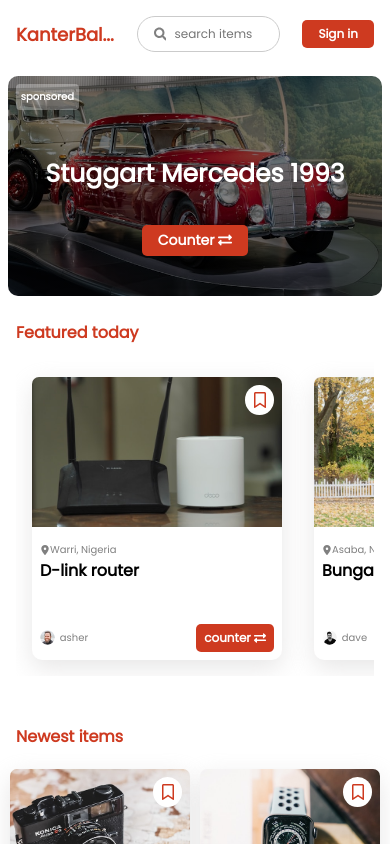
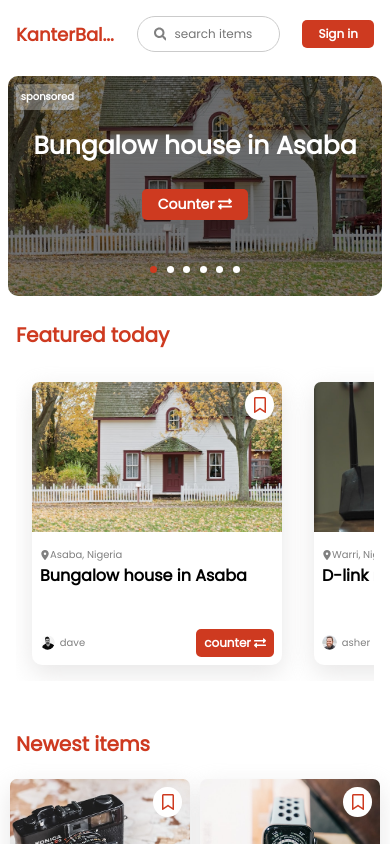
Before and after one commit to lawrencejr5/kanterbal, a Next.js app: page / in a window 390 px wide. Shown: the top 844 px of the page. Built offline with nearby package versions, Linux system fonts and the light colour scheme.

Commit message:
included dots in sponsored banner

```diff
--- a/app/components/Banner.tsx
+++ b/app/components/Banner.tsx
@@ -1,19 +1,55 @@
-import React from "react";
+"use client";
+import React, { useEffect, useState } from "react";
 import { FaExchangeAlt } from "react-icons/fa";
 
-import Button from "./reuse/Button";
+import { featured } from "../data/items";
 
 const Banner = () => {
+  const [currIndex, setCurrIndex] = useState(0);
+
+  useEffect(() => {
+    const featuredInterval = setInterval(() => {
+      setCurrIndex((prev) => {
+        if (prev > featured.length - 2) return 0;
+        return prev + 1;
+      });
+    }, 10000);
+
+    return () => clearInterval(featuredInterval);
+  }, [currIndex]);
+
   return (
     <section className="banner-container">
-      <div className="banner">
+      <div
+        className="banner"
+        style={{
+          backgroundImage: `linear-gradient(
+        to left,
+        rgba(0, 0, 0, 0.5),
+        rgba(0, 0, 0, 0.5)
+      ),
+      url(/images/items/${featured[currIndex].img})`,
+        }}
+      >
         <div className="sponsored-text">sponsored</div>
         <div className="main-content">
-          <p>Stuggart Mercedes 1993</p>
+          <p>{featured[currIndex].name}</p>
           <button>
             Counter&nbsp;
             <FaExchangeAlt />
           </button>
+        </div>
+        <div className="dots-container">
+          {featured.map((item, i) => {
+            return (
+              <div
+                key={i}
+                className={`dot ${
+                  item.name === featured[currIndex].name ? "action" : ""
+                }`}
+              ></div>
+            );
+          })}
         </div>
       </div>
     </section>
--- a/app/data/items.tsx
+++ b/app/data/items.tsx
@@ -8,18 +8,18 @@
 
 export const featured: Item[] = [
   {
-    name: "D-link router",
-    location: "Warri, Nigeria",
-    img: "d-link router.jpg",
-    user: "asher",
-    userImg: "user-3.png",
-  },
-  {
     name: "Bungalow house in Asaba",
     location: "Asaba, Nigeria",
     img: "house-in-asaba.jpg",
     user: "dave",
     userImg: "user-5.png",
+  },
+  {
+    name: "D-link router",
+    location: "Warri, Nigeria",
+    img: "d-link-router.jpg",
+    user: "asher",
+    userImg: "user-3.png",
   },
   {
     name: "Stuggart Mercedes",
@@ -69,7 +69,7 @@
   {
     name: "D-link router",
     location: "Warri, Nigeria",
-    img: "d-link router.jpg",
+    img: "d-link-router.jpg",
     user: "asher",
     userImg: "user-3.png",
   },
--- a/app/page.tsx
+++ b/app/page.tsx
@@ -31,7 +31,7 @@
           })}
         </div>
         <div className="btn-container">
-          <button>View more...</button>
+          <button>View more&nbsp;&rarr;</button>
         </div>
       </section>
       <section className="banner2">
--- a/app/styles/style.responsive.scss
+++ b/app/styles/style.responsive.scss
@@ -27,7 +27,7 @@
   .new-container {
     padding: 1rem 0.3rem;
     h1 {
-      font-size: 16px;
+      font-size: 20px;
     }
     .items-container {
       grid-template-columns: 1fr 1fr;
@@ -72,15 +72,22 @@
         font-size: 10px;
       }
       .main-content {
-        margin-top: 3rem;
+        margin-top: 1rem;
         height: 100px;
         p {
           font-size: 25px;
           text-align: center;
-          margin-bottom: 2rem;
+          margin-bottom: 1rem;
         }
         button {
           @include defaultBtn($f-size: 14px);
+        }
+      }
+      .dots-container {
+        .dot {
+          width: 7px;
+          height: 7px;
+          margin-top: 2.5rem;
         }
       }
     }
@@ -99,7 +106,7 @@
   .featured-container {
     margin-top: 0;
     h1 {
-      font-size: 16px;
+      font-size: 20px;
     }
   }
 
--- a/app/styles/style.scss
+++ b/app/styles/style.scss
@@ -126,18 +126,14 @@
   align-items: center;
   justify-content: center;
   padding: 0.5rem;
+  transition: 0.5s;
 
   .banner {
     width: 100%;
     height: 400px;
-    background-image: linear-gradient(
-        to left,
-        rgba(0, 0, 0, 0.5),
-        rgba(0, 0, 0, 0.5)
-      ),
-      url(../../public/images/items/stuggart-mercedes.jpg);
     border-radius: 10px;
     padding: 0.5rem;
+    transition: 0.5s;
     @include backgroundImg;
 
     .sponsored-text {
@@ -167,6 +163,23 @@
       button {
         @include defaultBtn($f-size: 20px);
         padding: 0.5rem 1rem;
+      }
+    }
+    .dots-container {
+      display: flex;
+      width: 100%;
+      justify-content: center;
+
+      .dot {
+        width: 15px;
+        height: 15px;
+        background-color: $secondaryColor;
+        border-radius: 50%;
+        margin: 0.3rem;
+        margin-top: 5rem;
+      }
+      .dot.action {
+        background-color: $actionColor;
       }
     }
   }
@@ -220,7 +233,13 @@
   .btn-container {
     width: 100%;
     margin-top: 2rem;
-    @include gridCenter;
+    display: flex;
+    justify-content: end;
+
+    button {
+      @include transparentBtn;
+      color: $actionColor;
+    }
   }
 }
 
@@ -306,6 +325,7 @@
 
         button {
           @include transparentBtn();
+          color: $darkColor;
         }
       }
       .answer {
```
Also changed, not shown: public/images/items/d-link-router.jpg (renamed from public/images/items/d-link router.jpg), public/images/robot-6951997.jpg (added).
